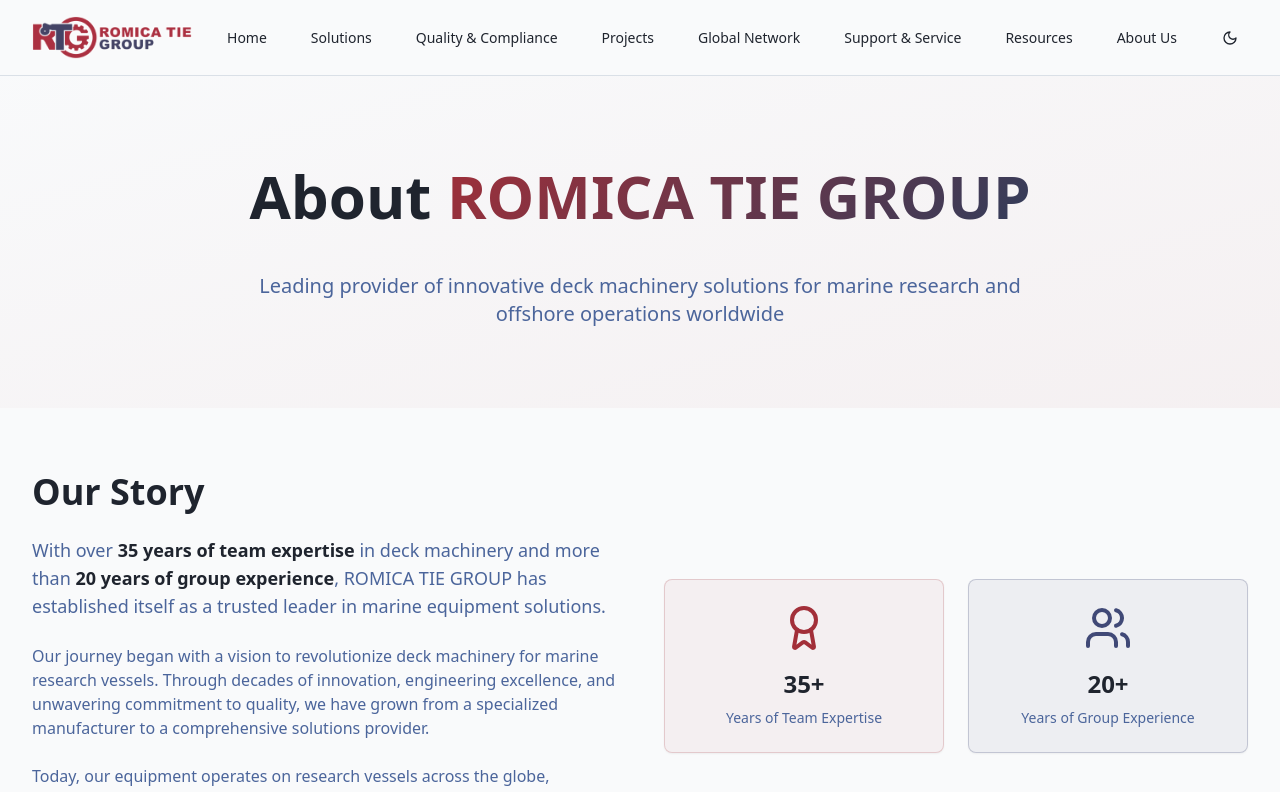
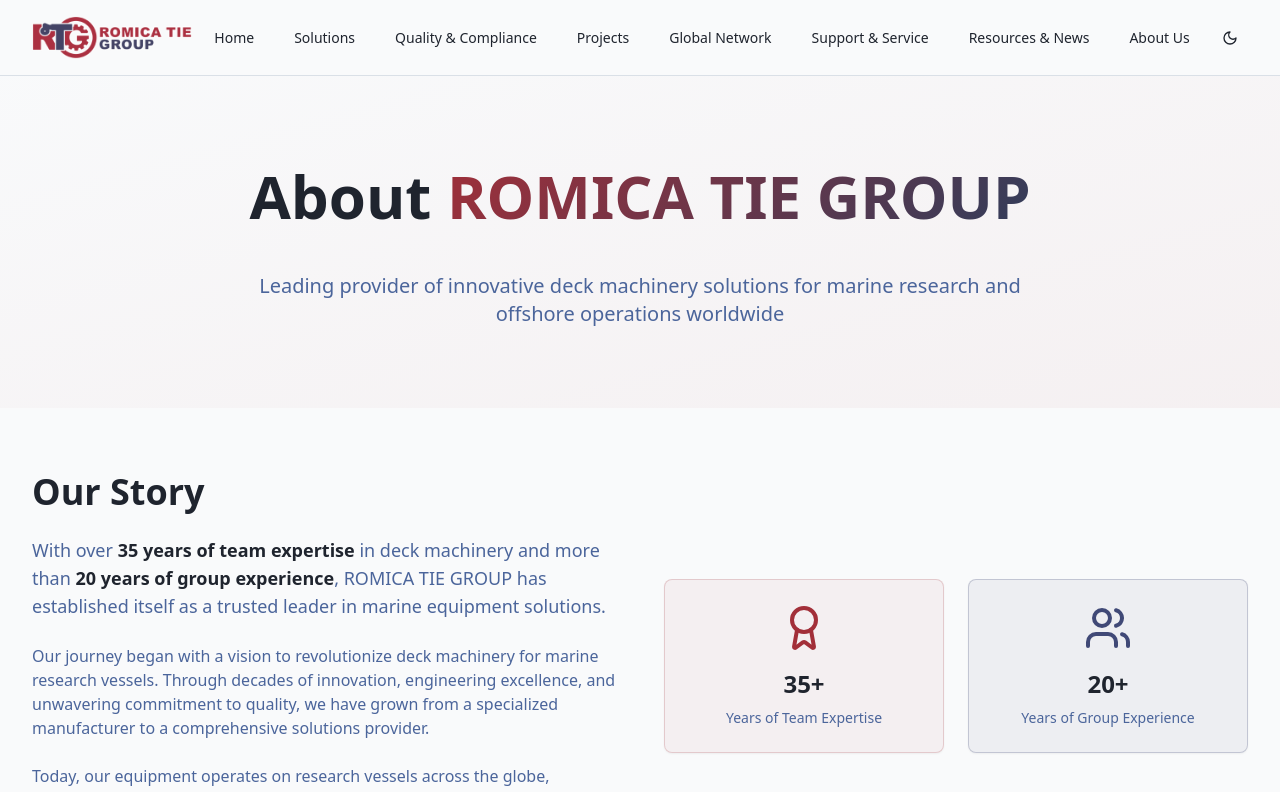
Before and after one commit to LucasKing4546/Tie-Services-International, a React (Vite) app in the folder Romica_Tie_Group_website/: page /about-us in a window 1280 px wide. Shown: the top 792 px of the page. Built offline with nearby package versions, Linux system fonts and the light colour scheme.

Commit message:
Update navigation label and spacing in Header
Renamed 'Resources' to 'Resources & News' in the navigation menu and adjusted desktop navigation spacing from space-x-5 to space-x-4 for improved layout.

```diff
--- a/Romica_Tie_Group_website/src/components/Header.tsx
+++ b/Romica_Tie_Group_website/src/components/Header.tsx
@@ -14,7 +14,7 @@
     { name: 'Projects', href: '/projects' },
     { name: 'Global Network', href: '/global-network' },
     { name: 'Support & Service', href: '/support-service' },
-    { name: 'Resources', href: '/resources' },
+    { name: 'Resources & News', href: '/resources' },
     { name: 'About Us', href: '/about-us' }
   ];
 
@@ -27,7 +27,7 @@
           </div>
 
           {/* Desktop Navigation */}
-          <nav className="hidden xl:flex space-x-5">
+          <nav className="hidden xl:flex space-x-4">
             {navigation.map((item) => (
               <a
                 key={item.name}
```
